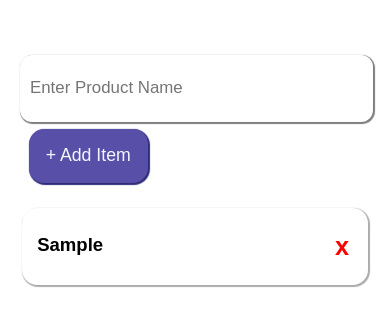
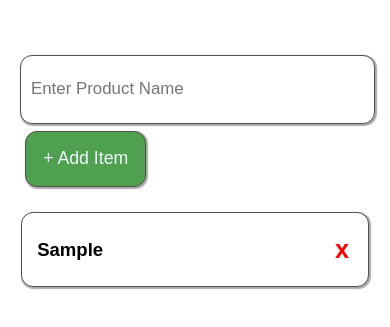
Before and after one commit to Xsanos/ShoppingList, a plain HTML site: page index.html in a window 390 px wide. Both pictures are taken after typing "Sample" into the empty fields and a click on the input "+ Add Item". Shown: the part 191-518 px from the top of the page. Drawn offline with Linux system fonts and the light colour scheme.

Commit message:
CSS update New theme logic

```diff
--- a/index.html
+++ b/index.html
@@ -12,7 +12,7 @@
             <img id="icon" alt="icon" src="icon.png">
             <p id="logo">Shopping List</p>
         </div>
-            <input id="enter-new-item" type="text" placeholder="Enter Product Name">
+            <input id="input-new-item" type="text" placeholder="Enter Product Name">
             <input id="add-new-item" type="submit" value="+ Add Item">
     </div>
 </body>
--- a/script.js
+++ b/script.js
@@ -1,4 +1,4 @@
-const EnterName = document.getElementById('enter-new-item').addEventListener('keypress', function(event){
+const EnterName = document.getElementById('input-new-item').addEventListener('keypress', function(event){
     if (event.key === "Enter"){
         AddToList();
     }
@@ -15,7 +15,7 @@ function DeleteElement(ID){
 }
 
 function AddToList(){
-    const TypeItem = document.getElementById('enter-new-item');
+    const TypeItem = document.getElementById('input-new-item');
     // Trim checks if there are not only whitespaces
     if (TypeItem.value.trim()){
         const div = document.createElement('div');
@@ -43,17 +43,3 @@ function AddToList(){
         console.log('Name is empty');
     }
 }
-
-function themeSwitch(theme){
-    document.getElementById("container").style.backgroundColor = `var(--container-bg-${theme})`;
-    document.body.style.backgroundColor = `var(--body-bg-${theme})`;
-    document.getElementById('logo').style.color = `var(--logo-color-${theme})`;
-    document.getElementById("enter-new-item").style.backgroundColor = `var(--element-bg-${theme})`;
-    document.getElementsByClassName('item').style.backgroundColor = `var(--element-bg-${theme})`;
-}
-if (window.matchMedia('(prefers-color-scheme: dark)').matches){
-    themeSwitch("dark");
-}
-else{
-    themeSwitch("light");
-}
--- a/style.css
+++ b/style.css
@@ -1,7 +1,64 @@
+@media (prefers-color-scheme: light){
+    body{
+        background-color: var(--body-bg-light);
+    }
+    #container{
+        background-color: var(--container-bg-light);
+    }
+    #logo{
+        color: var(--logo-color-light);
+    }
+    #input-new-item{
+        box-shadow: var(--element-shadow-light);
+    }
+    #add-new-item{
+        background-color: var(--add-item-bg-light);
+        box-shadow: var(--element-shadow-light);
+    }
+
+    .item{
+        background-color: var(--element-bg-light);
+        box-shadow: var(--element-shadow-light);
+    }
+}
+@media (prefers-color-scheme: dark){
+    body{
+        background-color: var(--body-bg-dark);
+    }
+    #container{
+        background-color: var(--container-bg-dark);
+    }
+    #logo{
+        color: var(--logo-color-dark);
+    }
+    #input-new-item{
+        box-shadow: var(--element-shadow-dark);
+    }
+    #add-new-item{
+        background-color: var(--add-item-bg-dark);
+        box-shadow: var(--element-shadow-dark);
+    }
+    .item{
+        background-color: var(--element-bg-dark);
+        box-shadow: var(--element-shadow-dark);
+    }
+}
+
 @media screen and (max-width: 880px) {
     :root{
         --container-bg-light: rgba(255, 255, 255, 0);
+        --body-bg-light: rgb(255, 255, 255);
+        --element-bg-light: rgb(255, 255, 255);
+        --add-item-bg-light: rgb(79, 160, 79);
+        --logo-color-light: rgb(0, 0, 0);
+        --element-shadow-light: 1px 1px 1px 1px rgb(172, 169, 169);
+
         --container-bg-dark: rgba(255, 255, 255, 0);
+        --body-bg-dark: rgb(114, 114, 114);
+        --element-bg-dark: rgb(255, 255, 255);
+        --add-item-bg-dark: rgb(88, 79, 168);
+        --logo-color-dark: rgb(255, 255, 255);
+        --element-shadow-dark: 1px 1px 1px 1px rgb(85, 80, 80);
     }
     #container{
         margin: 0!important;
@@ -13,25 +70,26 @@
         transform: none!important;
     }
 }
-
+@media screen and (min-width: 880px){
     :root{
-    font-size: 16px;
-    --container-bg-light: rgba(255, 255, 255, 0);
-    --body-bg-light: white;
-    --element-bg-light: white;
-    --add-item-bg-light: rgb(88, 79, 168);
+        --container-bg-light: rgb(199, 197, 197);
+        --body-bg-light: rgb(255, 255, 255);
+        --element-bg-light: rgb(255, 255, 255);
+        --add-item-bg-light: rgb(79, 160, 79);
         --logo-color-light: rgb(0, 0, 0);
+        --element-shadow-light: 1px 1px 1px 1px rgb(143, 139, 139);
 
         --container-bg-dark: rgb(77, 77, 77);
         --body-bg-dark: rgb(165, 165, 165);
-    --element-bg-dark: white;
+        --element-bg-dark: rgb(255, 255, 255);
         --add-item-bg-dark: rgb(88, 79, 168);
         --logo-color-dark: rgb(255, 255, 255);
+        --element-shadow-dark: 1px 1px 1px 1px rgb(66, 65, 65);
+    }
 }
 
 body{
     margin: 0;
-    background-color: var(--body-bg-light);
     font-family: sans-serif;
 }
 #header{
@@ -49,60 +107,55 @@ body{
     font-weight: 800;
     letter-spacing: 1px;
     line-height: 7vh;
-    color: var(--color-light);
 }
 #icon{
     width: 15vh;
     height: 15vh;
 }
 #container{
-    background-color: var(--container-bg-light);
     box-shadow: 1px 1px 1px 1px rgb(150, 148, 148);
-    max-width: 840px;
-    border-radius: 2vh;
+    max-width: 860px;
+    border-radius: 15px;
     padding: 20px;
     margin-left: auto;
     margin-right: auto;
-    margin-top: 20px;
+    margin-top: 25px;
 }
 input{
     outline: none;
     cursor: pointer;
     border: 0;
 }
-#enter-new-item{
+#input-new-item{
     width: 95%;
     height: 5.5vh;
     font-size: 2vh;
     padding: 10px;
     border-radius: 12px;
-    box-shadow: 1px 1px 1px 1px rgb(128, 124, 124);
-    background-color: var(--element-bg-light);
+    border: 1px solid rgb(83, 82, 82);
     margin-bottom: 7px;
     display: block;
     margin-left: auto;
     margin-right: auto;
 }
 #add-new-item{
-    background-color: var(--add-item-bg-light);
-    box-shadow: 1px 1px 1px 1px rgb(46, 44, 121);
+    border: 1px solid rgb(83, 82, 82);
     color: aliceblue;
     font-weight: 500;
     font-size: 2.1vh;
     padding: 2vh;
-    border-radius: 1.8vh;
+    border-radius: 12px;
     margin-bottom: 25px;
     display: block;
     margin-left: auto;
     margin-right: auto;
-    margin-left: 2.5%; /* Hell yeah code */
+    margin-left: 1.5%; /* Hell yeah code */
 }
 .item{
-    background-color: var(--element-bg-light);
-    box-shadow: 1px 1px 1px 1px rgb(172, 171, 171);
+    border: 1px solid rgb(83, 82, 82);
     width: 95%;
     padding: 7px;
-    border-radius: 1.8vh;
+    border-radius: 12px;
     margin-bottom: 1.5vh;
     display: flex;
     margin-left: auto;
@@ -110,9 +163,10 @@ input{
 }
 .item-name{
     font-size: 2.2vh;
-    height: 3vh;
+    height: auto;
     margin-left: 1vh;
     text-align: left;
+    line-break: anywhere; /* That wasn't necessary before... */
     width: 95%;
     font-weight: 600;
 }
@@ -131,7 +185,7 @@ input{
     left: 0;
     margin: auto;
 }
-#enter-new-item:hover{
+#input-new-item:hover{
     transform: scale(1.02);
     transition: transform 0.2s;
 }
```
Lines whose indentation alone changed are shown as unchanged.
